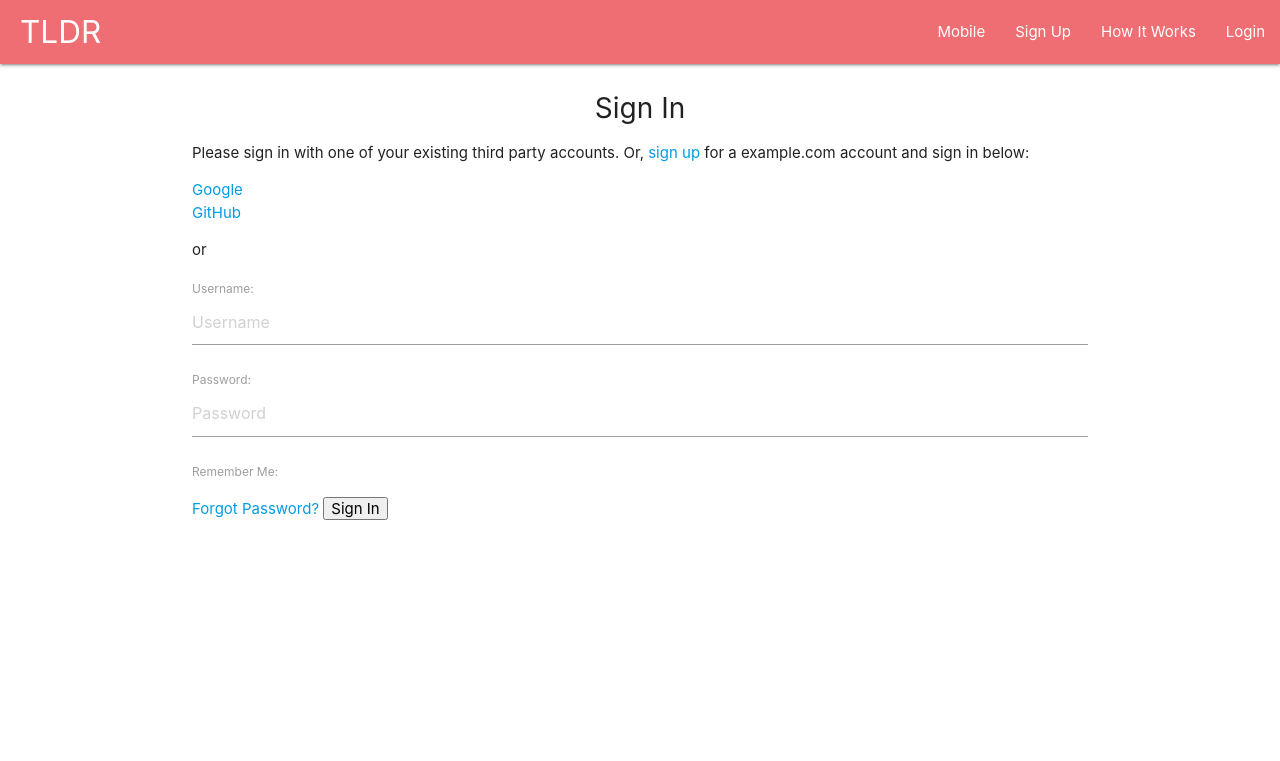
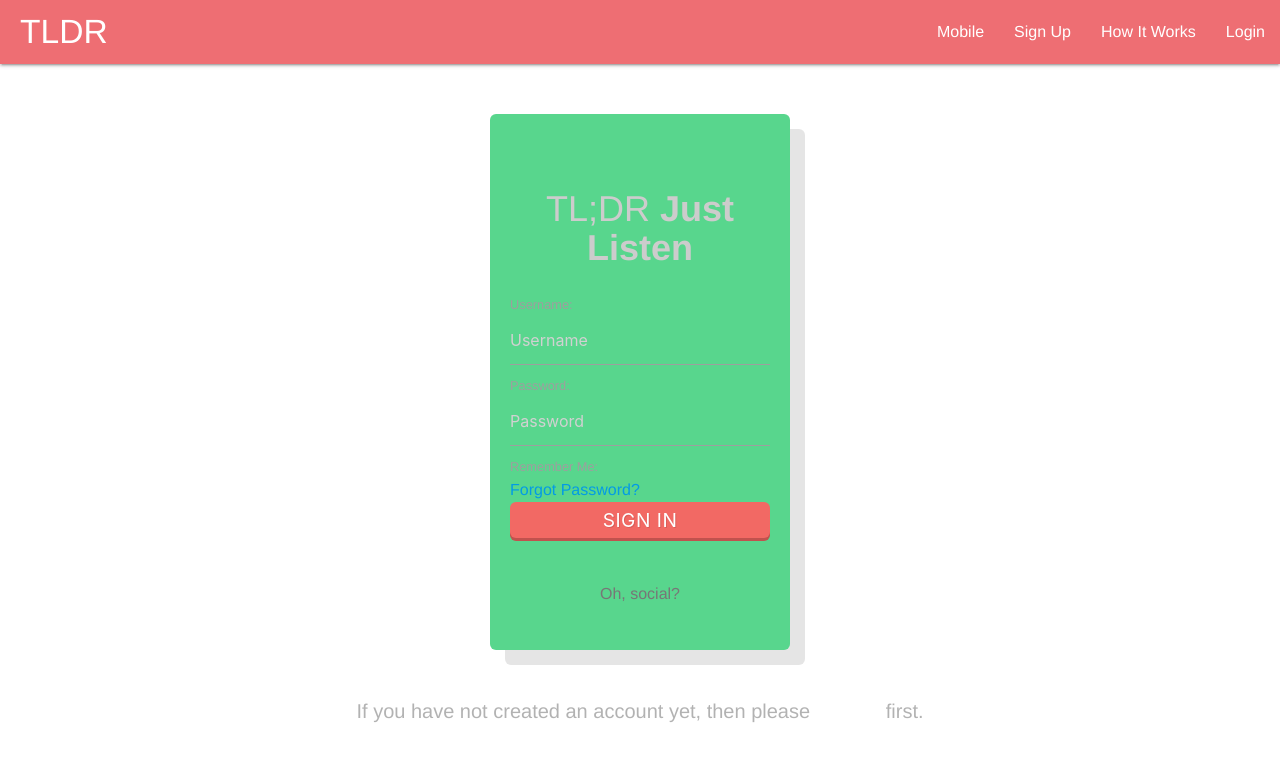
Before and after one commit to ShivaGuntuku/TL-DR-Just-Listen, a Django app: page /accounts/login/ in a window 1280 px wide; the page is wider, and only the part inside the window is pictured. Shown: the top 761 px of that part. Run offline with Django 3.2, Linux system fonts and the light colour scheme; some libraries are stand-ins or nearby versions.

Commit message:
login page

```diff
--- a/requirement.txt
+++ b/requirement.txt
@@ -5,7 +5,7 @@ chardet==3.0.4
 defusedxml==0.5.0
 Django==2.0.7
 django-allauth==0.36.0
-django-markdownify==0.8.0
+django-markup==1.2
 django-widget-tweaks==1.4.2
 djangorestframework==3.8.2
 djangorestframework-jwt==1.11.0
@@ -14,6 +14,7 @@ idna==2.7
 Markdown==2.6.11
 markdownify==0.4.1
 oauthlib==2.1.0
+Pillow==5.2.0
 psycopg2==2.7.5
 psycopg2-binary==2.7.5
 PyJWT==1.6.4
--- a/static/css/internal_posts.css
+++ b/static/css/internal_posts.css
@@ -32,3 +32,175 @@ div.col{
     width: 100%;
     object-fit: contain;
 }
+
+
+/* Login Form CSS */
+article,
+aside,
+details,
+figcaption,
+figure,
+footer,
+header,
+hgroup,
+nav,
+section {
+    display: block;
+}
+
+html {
+    font-size: 100%;
+    -webkit-text-size-adjust: 100%;
+    -ms-text-size-adjust: 100%;
+}
+
+input:focus,
+textarea:focus {
+    outline: none;
+}
+
+label,
+select,
+button,
+input[type="submit"],
+input[type="radio"],
+input[type="checkbox"]
+input[type="button"] {
+    cursor: pointer;
+}
+
+a,
+a:visited,
+a:active {
+    text-decoration: none;
+}
+
+a:hover {
+    text-decoration: none;
+}
+
+::selection {
+    background: #ed327b;
+    color: #fff;
+}
+
+::-moz-selection {
+    background: #ed327b;
+    color: #fff;
+}
+
+* {
+    font-size:100%;
+    margin: 0;
+    padding: 0;
+    -webkit-box-sizing: border-box;
+    -moz-box-sizing: border-box;
+    box-sizing: border-box;
+}
+/*body{
+  background:#63b47a;
+}*/
+
+* {
+  font-family:"Helvetica Neue", Helvetica, Arial;
+}
+
+h5 {
+  text-align:center;
+  margin-top:5px;
+  color:rgba(0,0,0,.3);
+}
+
+h5 > a,a:visited {
+  color:#fff;
+  text-decoration:underline;
+}
+
+h5 > a:hover {
+  text-decoration:none;
+}
+
+form {
+  background: #58d68d;
+  border-radius:6px;
+  padding:20px;
+  padding-top:30px;
+  width:300px;
+  margin:50px auto;
+  box-shadow:15px 15px 0px rgba(0,0,0,.1);
+}
+
+h1 {
+  text-align:center;
+  font-size:1.4em;
+  font-weight:700;
+  color:#ccc;
+  margin-bottom:24px;
+}
+
+span {
+  font-weight:200;
+}
+
+input {
+  width:100%;
+  background:#f5f5f5;
+  border:0;
+  padding:20px;
+  border-radius:6px;
+  margin-bottom:10px;
+  border:1px solid #eee;
+}
+
+.btn {
+  position:relative;
+  width:100%;
+  /*padding:5px;*/
+  border-radius:6px;
+  border:0;
+  background:#f26964;
+  font-size:1.2em;
+  color:#fff;
+  text-shadow:1px 1px 0px rgba(0,0,0,.1);
+  box-shadow:0px 3px 0px #c1524e;
+}
+
+.btn:active {
+  top:3px;
+  box-shadow:none;
+}
+
+h6 {
+  text-align:center;
+  padding:20px;
+  padding-top:35px;
+  color:#777;
+  cursor:pointer;
+}
+
+.social {
+  display:none;
+}
+
+.fb {
+  margin-top:15px;
+  background:#3b5998;
+  box-shadow:0px 3px 0px #2c416e;
+}
+
+.tw {
+  background:#00acee;
+  box-shadow:0px 3px 0px #008dc3;
+}
+
+.google {
+	border: 1px solid;
+  background:#db4a39;
+  box-shadow:0px 3px 0px #b93f31;
+}
+
+.github {
+	border: 1px solid;
+  background:#333;
+  box-shadow:0px 3px 0px #333;
+}
--- a/static/js/internal_post.js
+++ b/static/js/internal_post.js
@@ -18,3 +18,10 @@ $(document).ready(function(){
   });
 
 });
+
+// Login Form JS
+$(document).ready(function(e){
+   $('h6').on('click',function(){
+      $('.social').stop().slideToggle();
+   });
+})
--- a/templates/account/login.html
+++ b/templates/account/login.html
@@ -6,42 +6,27 @@
 {% block head_title %}{% trans "Sign In" %}{% endblock %}
 
 {% block content %}
-<div class="container">
-<h3 class="center">{% trans "Sign In" %}</h3>
-
-{% get_providers as socialaccount_providers %}
-
-{% if socialaccount_providers %}
-<p>{% blocktrans with site.name as site_name %}Please sign in with one
-of your existing third party accounts. Or, <a href="{{ signup_url }}">sign up</a>
-for a {{ site_name }} account and sign in below:{% endblocktrans %}</p>
-
-<div class="socialaccount_ballot">
-
-  <ul class="socialaccount_providers">
-    {% include "socialaccount/snippets/provider_list.html" with process="login" %}
-  </ul>
-
-  <div class="login-or">{% trans 'or' %}</div>
-
-</div>
-
-{% include "socialaccount/snippets/login_extra.html" %}
-
-{% else %}
-<p>{% blocktrans %}If you have not created an account yet, then please
-<a href="{{ signup_url }}">sign up</a> first.{% endblocktrans %}</p>
-{% endif %}
-
 <form class="login" method="POST" action="{% url 'account_login' %}">
+  <h1><span>TL;DR</span> Just Listen</h1>
   {% csrf_token %}
   {{ form.as_p }}
   {% if redirect_field_value %}
   <input type="hidden" name="{{ redirect_field_name }}" value="{{ redirect_field_value }}" />
   {% endif %}
   <a class="button secondaryAction" href="{% url 'account_reset_password' %}">{% trans "Forgot Password?" %}</a>
-  <button class="primaryAction" type="submit">{% trans "Sign In" %}</button>
+  <button class="primaryAction btn" type="submit">{% trans "Sign In" %}</button>
+
+  <h6>Oh, social?</h6>
+  {% get_providers as socialaccount_providers %}
+  <div class="social socialaccount_ballot">
+    <!-- <ul class="socialaccount_providers"> -->
+    {% include "socialaccount/snippets/provider_list.html" with process="login" %}<br/>
+  <!-- </ul> -->
+  </div>
 </form>
-</div>
 
+<footer>
+  <h5>{% blocktrans %}If you have not created an account yet, then please
+<a href="{{ signup_url }}">sign up</a> first.{% endblocktrans %}</h5>
+</footer>
 {% endblock %}
--- a/templates/socialaccount/snippets/provider_list.html
+++ b/templates/socialaccount/snippets/provider_list.html
@@ -5,16 +5,16 @@
 {% for provider in socialaccount_providers %}
 {% if provider.id == "openid" %}
 {% for brand in provider.get_brands %}
-<li>
+<div>
   <a title="{{brand.name}}"
-     class="socialaccount_provider {{provider.id}} {{brand.id}}"
+     class="socialaccount_provider btn {{provider.id}} {{brand.id}}"
      href="{% provider_login_url provider.id openid=brand.openid_url process=process %}"
      >{{brand.name}}</a>
-</li>
+</div>
 {% endfor %}
 {% endif %}
-<li>
-  <a title="{{provider.name}}" class="socialaccount_provider {{provider.id}}"
+<div>
+  <a title="{{provider.name}}" class="socialaccount_provider btn {{provider.id}}"
      href="{% provider_login_url provider.id process=process scope=scope auth_params=auth_params %}">{{provider.name}}</a>
-</li>
+ </div>
 {% endfor %}
--- a/wrlapp/views.py
+++ b/wrlapp/views.py
@@ -58,7 +58,7 @@ class ListPostsView(generics.ListAPIView):
 	"""
 	queryset = Posts.objects.all()
 	serializer_class = PostsSerializer
-	permission_classes = (permissions.IsAuthenticated,)
+	# permission_classes = (permissions.IsAuthenticated,)
 
 
 def show_all(request):
```
